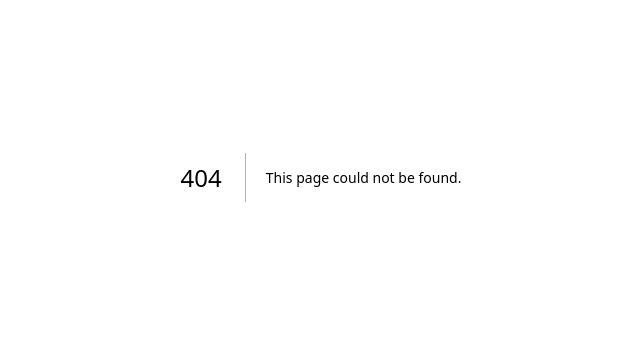
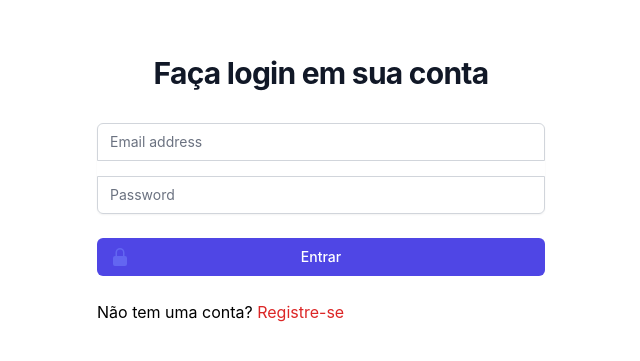
Before and after one commit to eemr3/desafio-ng-cash, a Next.js app in the folder apps/web/: page /login in a window 1280 px wide. Before the commit this address had no page. Shown: the part 223-584 px from the top of the page, without its empty margins (319-959 px from the left). Built offline with nearby package versions, Linux system fonts and the light colour scheme.

Commit message:
feat: :zap: login/index.tsx
create page login

```diff
--- /dev/null
+++ b/apps/web/src/pages/login/index.tsx
@@ -0,0 +1,75 @@
+import { LockClosedIcon } from '@heroicons/react/20/solid';
+import Link from 'next/link';
+
+export default function Example() {
+  return (
+    <>
+      <div className="flex min-h-full items-center justify-center py-12 px-4 sm:px-6 lg:px-8 h-screen">
+        <div className="w-full max-w-md space-y-8 m-auto">
+          <div>
+            <h2 className="mt-6 text-center text-3xl font-bold tracking-tight text-gray-900">
+              Faça login em sua conta
+            </h2>
+          </div>
+          <form className="mt-8 space-y-6" action="#" method="POST">
+            <input type="hidden" name="remember" defaultValue="true" />
+            <div className="-space-y-px rounded-md shadow-sm">
+              <div className="mb-4">
+                <label htmlFor="email-address" className="sr-only">
+                  Email address
+                </label>
+                <input
+                  id="email-address"
+                  name="email"
+                  type="email"
+                  autoComplete="email"
+                  required
+                  className="relative block w-full appearance-none rounded-none rounded-t-md border border-gray-300 px-3 py-2 text-gray-900 placeholder-gray-500 focus:z-10 focus:border-indigo-500 focus:outline-none focus:ring-indigo-500 sm:text-sm"
+                  placeholder="Email address"
+                />
+              </div>
+              <div className="mb-4">
+                <label htmlFor="password" className="sr-only">
+                  Password
+                </label>
+                <input
+                  id="password"
+                  name="password"
+                  type="password"
+                  autoComplete="current-password"
+                  required
+                  className="relative block w-full appearance-none rounded-none rounded-b-md border border-gray-300 px-3 py-2 text-gray-900 placeholder-gray-500 focus:z-10 focus:border-indigo-500 focus:outline-none focus:ring-indigo-500 sm:text-sm"
+                  placeholder="Password"
+                />
+              </div>
+            </div>
+
+            <div className="mt-4">
+              <button
+                type="submit"
+                className="group relative flex w-full justify-center rounded-md border border-transparent bg-indigo-600 py-2 px-4 text-sm font-medium text-white hover:bg-indigo-700 focus:outline-none focus:ring-2 focus:ring-indigo-500 focus:ring-offset-2"
+              >
+                <span className="absolute inset-y-0 left-0 flex items-center pl-3">
+                  <LockClosedIcon
+                    className="h-5 w-5 text-indigo-500 group-hover:text-indigo-400"
+                    aria-hidden="true"
+                  />
+                </span>
+                Entrar
+              </button>
+            </div>
+            <div>
+              <p>
+                Não tem uma conta?{' '}
+                <Link href="/#" className="text-red-600">
+                  {' '}
+                  Registre-se
+                </Link>
+              </p>
+            </div>
+          </form>
+        </div>
+      </div>
+    </>
+  );
+}
```
